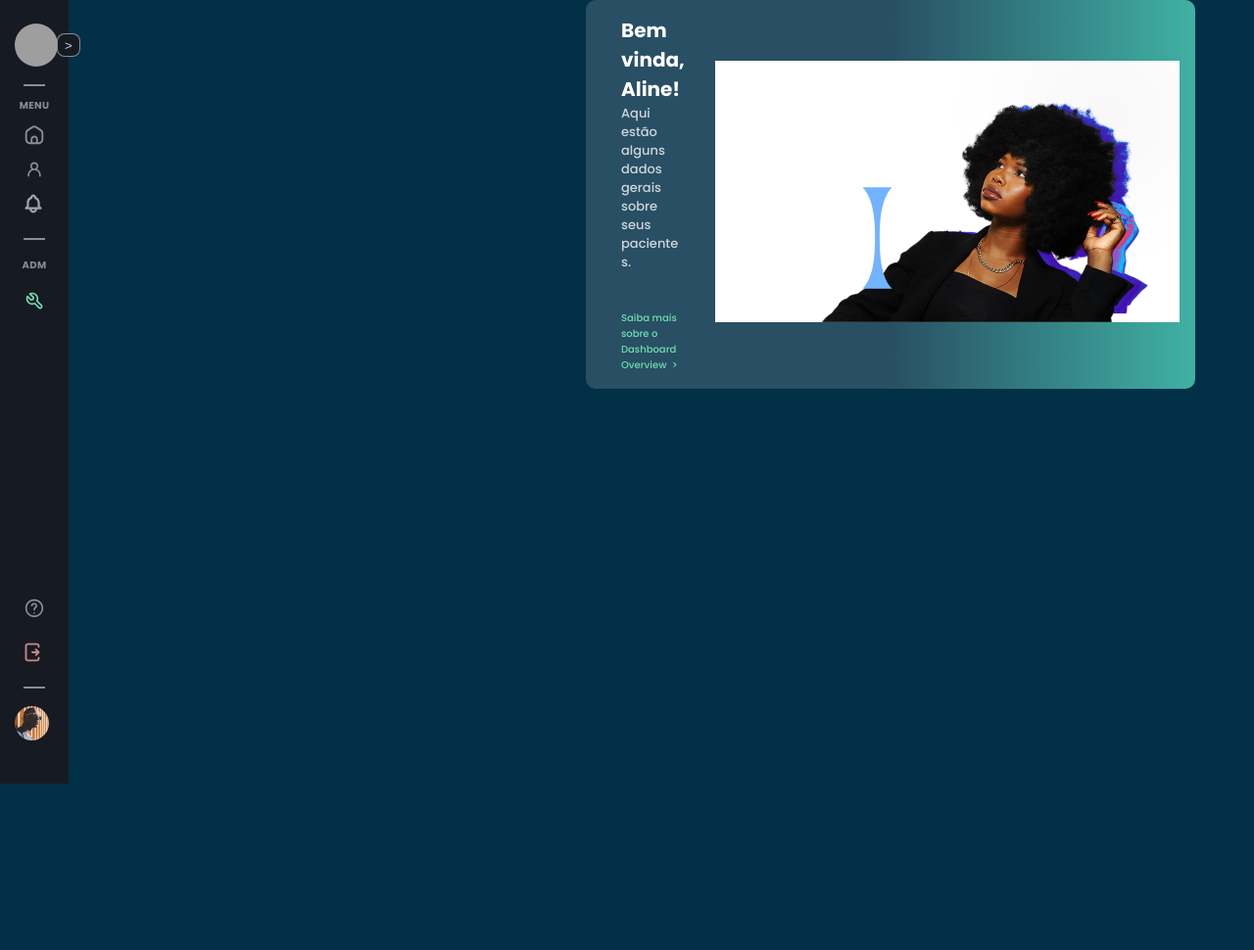
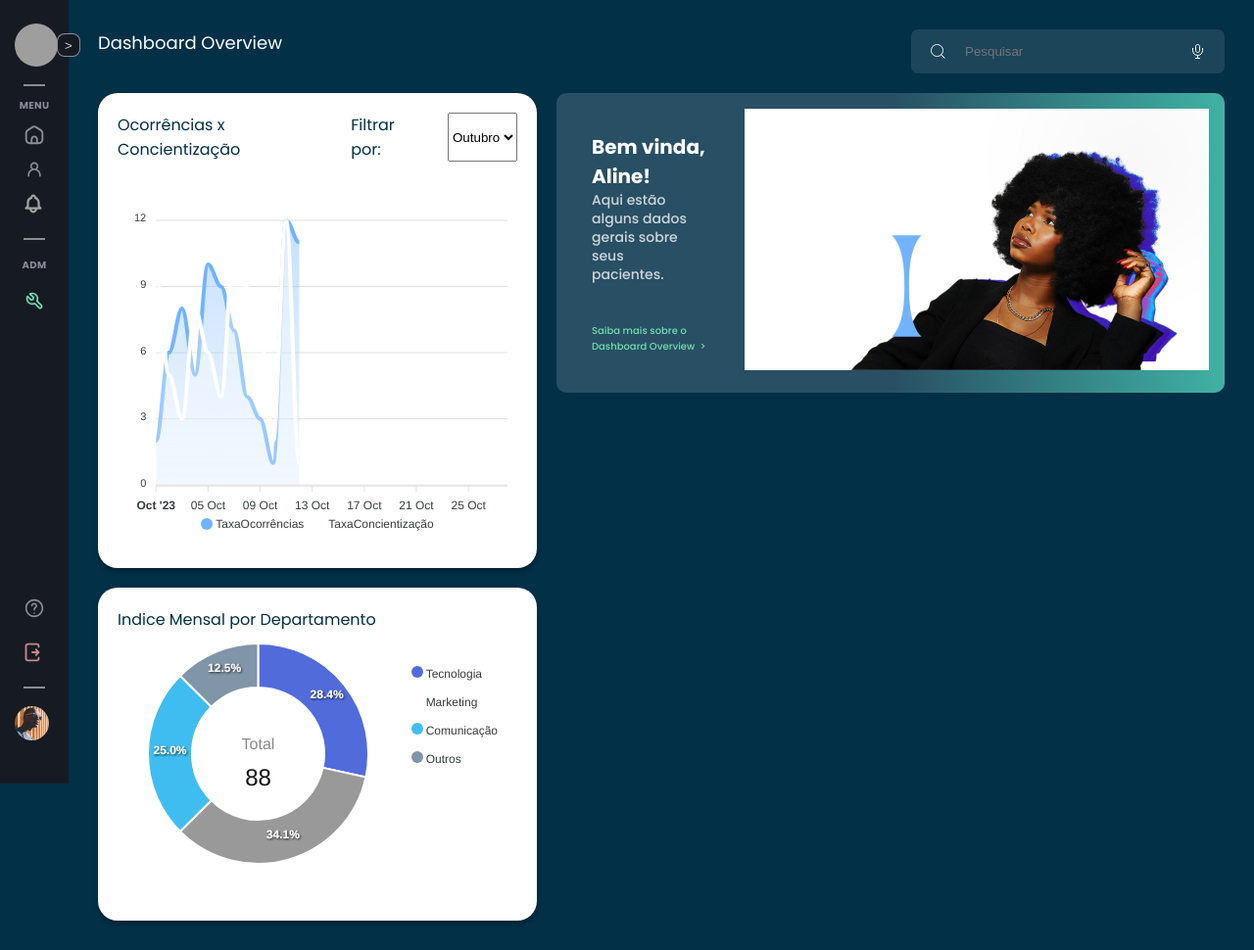
Before and after one commit to aasjunior/hacka2023, a Flask app: page / in a window 1280 px wide. Shown: the whole page at 98% size. Before the commit the page ends 800 px from the top, so only its background shows below. Run offline with Flask 3, Linux system fonts and the light colour scheme; grey boxes are pictures that could not be loaded.

Commit message:
graficos

```diff
--- a/app/controllers/routes.py
+++ b/app/controllers/routes.py
@@ -1,7 +1,16 @@
 from flask import Flask, render_template, request, redirect, url_for, session, send_file, jsonify, json
 from .utils.components import *
+from .utils.helpers import *
+from pymongo import MongoClient
 
 def init_app(app):
     @app.route("/")
     def index():
-        return render_template("dashboard.html", **components)
+        client = MongoClient(f'mongodb://localhost:27017/dbHacka')
+        print(f'CLIENTE: {client}')
+        db = client.get_default_database()
+        print(f'DB: {db}')
+        mensal = consultar_ocorrencias_mensal(db)
+        print(f'\n\nMENSAL TAXA OCORRENCIAS: {mensal}\n\n')
+
+        return render_template("dashboard.html", **components, mensal=mensal)
--- a/app/controllers/utils/helpers.py
+++ b/app/controllers/utils/helpers.py
@@ -1,24 +1,32 @@
-import cssmin
+from datetime import datetime
+import pandas as pd
 
-def minify_css():
-    css_files = [
-        'views/static/css/global.css',
-        'views/static/css/custom.css',
-        'views/static/css/progress-bar.css',
-        'views/static/css/sidebar.css',
-        'views/static/css/responsive.css'
-    ]
-    combined_css = ''
+def consultar_ocorrencias_mensal(db):
+    # Data e hora atuais
+    agora = datetime.now()
 
-    for file in css_files:
-        with open(file, 'r') as f:
-            css_content = f.read()
-            combined_css += css_content
+    # Inicializar contadores
+    taxa_ocorrencias = [2, 6, 8, 5, 10, 9, 7, 4, 3, 1, 12, 11, 6]
+    taxa_concientizacao = [10, 5, 3, 8, 6, 4, 11, 9, 7, 2, 12, 1, 6]
 
+    inicio_mes = datetime(agora.year, agora.month, 1)
+    fim_mes = datetime(agora.year + (agora.month // 12), (agora.month % 12) + 1, 1)
 
-    minified_css = cssmin(combined_css)
+    semanas_mes = pd.date_range(start=inicio_mes, end=fim_mes, freq='W')
 
-    output_file = 'views/static/css/styles.min.css'
+    # for semana in semanas_mes:
+    #     inicio_semana = semana
+    #     fim_semana = semana + pd.DateOffset(days=6)
 
-    with open(output_file, 'w') as f:
-        f.write(minified_css)
+    #     total_ocorrencia = db.Ocurrency.count_documents({})
+    #     total_concientizados = db.Ocurrency.count_documents({"concluded": True, "data_registro": {"$gte": inicio_semana, "$lte": fim_semana}})
+    #     print(f'\n\nTOTAL OCORRENCIAS: {total_ocorrencia}\n\n')
+    #     print(f'\n\nTOTAL CONCIENTIZADOS: {total_concientizados}\n\n')
+    #     print(f'\n\nFIM DE SEMANA: {fim_semana}\n\n')
+    #     taxa_ocorrencias.append(total_ocorrencia)
+    #     taxa_concientizacao.append(total_concientizados)
+
+    return {
+        "taxa_ocorrencias": taxa_ocorrencias,
+        "taxa_concientizacao": taxa_concientizacao,
+    }
--- a/app/models/db_config.py
+++ b/app/models/db_config.py
@@ -21,3 +21,4 @@ class DBConnect:
             raise Exception("Não foi possível estabelecer conexão com o MongoDB: ", err)
 
         self.db = self.client[db_name]
+        self.collection = self.db[collection_name]
--- /dev/null
+++ b/app/views/static/css/charts.css
@@ -0,0 +1,184 @@
+#annual-record .labels{
+    display: flex;
+    flex-wrap: nowrap;
+    width: 348px;
+}
+#daily-record{
+    overflow: hidden;
+}
+#g-daily {
+    position: relative;
+    padding: 0;
+    margin: auto 0;
+    overflow: hidden;
+}
+
+#g-daily .apexcharts-svg {
+    max-width: 100%;
+}
+
+#g-daily > .apexcharts-canvas {
+    height: 100%;
+    padding: 0 !important;
+}
+
+#g-daily .apexcharts-legend {
+    position: absolute;
+    top: 0;
+    right: 0;
+}
+
+#g-daily foreignObject {
+    width: 100% !important;
+    height: 100% !important;
+}
+
+#g-daily .apexcharts-pie {
+    position: relative !important;
+}
+
+
+.filterChart_bom{
+    border-radius: 10px 0px 0px 10px;
+    background-color: var(--color-green);
+}
+.filterChart_mal{
+    background-color: var(--bg-primary);
+}
+.filterChart_sem{
+    border-radius: 0px 10px 10px 0px;
+    background-color: #6C95A0;
+}
+
+[class^='filterChart']{
+    display: flex;
+    width: 116px;
+    height: 28px;
+    font-size: 12px;
+    justify-content: center;
+    align-items: center;
+
+    cursor: pointer;
+    color: var(--color-white);
+}
+
+[class^='filterChart']:hover{
+    transform: scale(1.1);
+    transition: 0.5s ease;
+}
+
+[class^='panel_'] hgroup{
+    margin: 10px 0;
+}
+
+:is([class^='panel_']) .progress-bar, .progress{
+    height: 10px;
+    border-radius: 100px;
+}
+
+:is([class^='panel_']) .progress-bar{
+    background-color: var(--color-gray);
+    margin: 10px;
+}
+
+:is([class^='panel_']) .title, .subtitle{
+    text-align: left;
+    font-size: 14px !important;
+}
+
+:is([class^='panel_']) .amount{
+    width: 50px;
+    text-align: center;
+}
+
+#accordion{
+    position: relative;
+    width: 50px;
+    height: 50px;
+    cursor: pointer;
+    background-position: bottom;
+    align-self: self-end;
+    margin-bottom: -15px;
+}
+
+.dashboard .welcome-card{
+    margin: 0;
+}
+
+.pie-wrapper {
+    position: relative;
+    display: inline-block;
+    width: 120px;
+    height: 120px;
+    text-align: center;
+  }
+
+  .pie-wrapper .label {
+    position: absolute;
+    top: 50%;
+    left: 50%;
+    transform: translate(-50%, -50%);
+    font-size: 24px;
+    font-weight: bold;
+  }
+
+  .pie-wrapper .smaller {
+    font-size: 16px;
+  }
+
+  .pie-wrapper .pie {
+    position: relative;
+    display: inline-block;
+    width: 100px;
+    height: 100px;
+    clip: rect(0, 50px, 100px, 0);
+  }
+
+  .pie-wrapper .half-circle {
+    position: absolute;
+    top: 0;
+    left: 0;
+    width: 100px;
+    height: 100px;
+    border-radius: 50%;
+    background-color: #2e9585; /* Cor do progresso */
+  }
+
+  .pie-wrapper .left-side {
+    transform: rotate(0deg);
+    clip: rect(0, 50px, 100px, 0);
+  }
+
+  .pie-wrapper .right-side {
+    transform: rotate(180deg);
+    clip: rect(0, 100px, 100px, 50px);
+  }
+
+  .pie-wrapper .shadow {
+    position: absolute;
+    top: 0;
+    left: 0;
+    width: 100%;
+    height: 100%;
+    border-radius: 50%;
+    background-color: #f3f3f3; /* Cor de fundo da barra */
+    opacity: 0.5;
+  }
+
+:is(#weight-chart, #health-chart, #sleep_chart) foreignObject {
+    display: none !important;
+}
+
+:is(#weight-chart, #health-chart) svg {
+    width: 50px !important;
+}
+
+#sleep_chart{
+    position: absolute;
+    z-index: 9998;
+}
+
+.sono-chart_label{
+    position: absolute;
+    z-index: 9999;
+}
--- a/app/views/static/css/custom.css
+++ b/app/views/static/css/custom.css
@@ -3,9 +3,8 @@
     grid-template-columns: repeat(5, 1fr);
     grid-auto-rows: auto;
     grid-template-areas:
-        "daily-record daily-record welcome welcome welcome"
-        "daily-record daily-record annual-record annual-record annual-record"
-        "single-cards single-cards monthly-record monthly-record monthly-record";
+        "monthly-record monthly-record welcome welcome welcome"
+        "daily-record daily-record welcome welcome welcome";
     gap: var(--dashboard-gap);
     align-items: start;
 }
@@ -143,3 +142,53 @@
 .hr-none{
     margin: 0px;
 }
+
+
+.input_blue{
+    border: none;
+    background: var(--color-light-blue);
+    border-radius: 100px;
+    color: var(--color-white);
+    padding-left: 20px;
+    padding-right: 20px;
+    height: 40px;
+    margin-top: 10px;
+    margin-bottom: 10px;
+}
+
+.input_dark_blue{
+    border: none;
+    background: var(--bg-primary);
+    border-radius: 100px;
+    color: var(--color-green);
+    padding-left: 20px;
+    padding-right: 20px;
+    min-width: min-content;
+    height: 40px;
+    margin-top: 10px;
+}
+
+/* SEARCH */
+
+textarea:focus, input:focus {
+    box-shadow: 0 0 0 0;
+    outline: 0;
+}
+.search{
+    width: 250px;
+    height: 45px;
+    background: none;
+    border: none;
+    padding-left: 20px;
+}
+
+.busca{
+    display: flex;
+    padding-inline: 20px;
+    border-radius: 7px;
+    background: var(--color-light-blue);
+}
+
+.search-icon:hover, .icon-micro:hover{
+    transform: scale(1.3);
+}
--- a/app/views/static/css/style.css
+++ b/app/views/static/css/style.css
@@ -2,4 +2,5 @@
 @import url(custom.css);
 @import url(progress-bar.css);
 @import url(sidebar.css);
+@import url(charts.css);
 @import url(responsive.css);
--- a/app/views/static/js/dashboard.js
+++ b/app/views/static/js/dashboard.js
@@ -4,6 +4,8 @@ let colors = {
     Marketing: "72B3FF",
     Comunicacao: "#3FBDF1",
     Outros: "#8195A8",
+    TaxaOcorrencias: "#72B3FF",
+    TaxaConcientizacao: "#FFFFFF"
   };
   var mesesAno = [
     "Janeiro",
@@ -23,13 +25,11 @@ let colors = {
   var monthly_chart;
 
   if (document.querySelector(".dashboard")) {
-    var tecnologia = parseInt(document.getElementById("tecnologia").value) ?? null;
-    var marketing = parseInt(document.getElementById("bom").value) ?? null;
-    var sem_resposta =
-      parseInt(document.getElementById("sem_resposta").value) ?? null;
+    var taxaOcorrencias = parseInt(document.getElementById("taxaOcorrencias").value) ?? null;
+    var taxaConcientizacao = parseInt(document.getElementById("taxaConcientizacao").value) ?? null;
     var mesAtual = new Date().getMonth() ?? null;
-
-
+  }
+    /*
     var datatecnologia = [2, 6, 8, 5, 10, 9, 7, 4, 3, 1, 12];
     var dataBom = [10, 5, 3, 8, 6, 4, 11, 9, 7, 2, 12];
     var dataSemResposta = [4, 2, 1, 6, 3, 5, 2, 4, 1, 6, 5];
@@ -47,28 +47,16 @@ let colors = {
     monthlyChart();
   }
 
-  if (document.querySelector(".patient-card_dash")) {
-    const weight_data =
-      parseFloat(document.getElementById("weight_data").value) ?? null;
-    const sleep_data =
-      parseFloat(document.getElementById("sleep_data").value) ?? null;
-    const health_data =
-      parseFloat(document.getElementById("health_data").value) ?? null;
-
-    weight_chart(weight_data);
-    sleep_chart(sleep_data);
-    health_chart(health_data);
-  }
-
-  function dailyRecord(tecnologia, bom, sem_resposta) {
+  */
+  function dailyRecord(tecnologia, marketing, Comunicação, outros) {
     const options = {
       chart: {
         type: "donut",
         height: "90%",
       },
-      series: [tecnologia, bom, sem_resposta],
-      colors: [colors["tecnologia"], colors["Bom"], colors["Sem_resposta"]],
-      labels: ["Humor: tecnologia", "Humor: Bom", "Sem resposta"],
+      series: [tecnologia, marketing, Comunicação, outros],
+      colors: [colors["Tecnologia"], colors["Marketing"], colors["Comunicacao"], colors["Outros"]],
+      labels: ["Tecnologia", "Marketing", "Comunicação", "Outros"],
       legend: {},
       plotOptions: {
         pie: {
@@ -109,76 +97,7 @@ let colors = {
     dailyRecord_chart.render();
   }
 
-  function annualRecord(datatecnologia, dataBom, dataSemResposta) {
-    // Cria um array com os nomes dos meses do ano
-    var meses = [];
-
-    for (var i = mesAtual - 11; i <= mesAtual; i++) {
-      var mes = (i < 0 ? 12 + i : i) % 12; // Ajusta o índice para garantir um valor entre 0 e 11
-      meses.push(mesesAno[mes].substr(0, 3));
-    }
-
-    // Define o intervalo do eixo X para exibir os meses do ano
-    var xaxisRange = {
-      min: new Date().getFullYear() - 1 + "-" + (mesAtual + 1) + "-01",
-      max: new Date().getFullYear() + "-" + (mesAtual + 1) + "-01",
-    };
-
-    // Dados iniciais do gráfico
-    var initialData = datatecnologia;
-    var initialColor = colors["tecnologia"];
-
-    var line_options = {
-      series: [
-        {
-          data: initialData,
-        },
-      ],
-      chart: {
-        id: "line-chart",
-        height: 350,
-        type: "line",
-        animations: {
-          enabled: true,
-          easing: "linear",
-          dynamicAnimation: {
-            speed: 1000,
-          },
-        },
-        toolbar: {
-          show: false,
-        },
-        zoom: {
-          enabled: false,
-        },
-      },
-      dataLabels: {
-        enabled: false,
-      },
-      stroke: {
-        curve: "smooth",
-        colors: [initialColor],
-      },
-      markers: {
-        size: 0,
-      },
-      xaxis: {
-        type: "category",
-        categories: meses,
-      },
-      yaxis: {
-        max: 12,
-      },
-      legend: {
-        show: false,
-      },
-    };
-    line_chart = new ApexCharts(
-      document.querySelector("#g-annual"),
-      line_options
-    );
-    line_chart.render();
-  }
+  dailyRecord(25, 30, 22, 11)
 
   // Filtrar o gráfico com base na label selecionada
   function filterChart(label) {
@@ -207,37 +126,25 @@ let colors = {
   }
 
   function monthlyChart() {
-    var dataTecnologia = [2, 6, 8, 5, 10, 9, 7, 4, 3, 1, 12, 11, 6];
-    var dataMarketing = [10, 5, 3, 8, 6, 4, 11, 9, 7, 2, 12, 1, 6];
-    var dataComunicacao = [4, 2, 1, 6, 3, 5, 2, 4, 1, 6, 5, 3, 2];
-    var dataOutros = [7, 3, 2, 6, 3, 5, 2, 4, 11, 6, 5, 13, 12];
+    var taxaOcorrencias = [2, 6, 8, 5, 10, 9, 7, 4, 3, 1, 12, 11];
+    var taxaConcientizacao = [10, 5, 3, 8, 6, 4, 11, 9, 7, 2, 12, 1];
     var dataTime = generateDateRange("2023-10-01", "2023-10-28");
 
     var colors = {
-      Tecnologia: "#526BDB",
-      Marketing: "72B3FF",
-      Comunicacao: "#3FBDF1",
-      Outros: "#8195A8",
+      TaxaOcorrencias: "#72B3FF",
+      TaxaConcientizacao: "#FFFFFF"
     };
 
     var monthly_options = {
       series: [
         {
-          name: "Tecnologia",
-          data: dataTecnologia,
+          name: "TaxaOcorrências",
+          data: taxaOcorrencias,
         },
         {
-          name: "Marketing",
-          data: dataMarketing,
-        },
-        {
-          name: "Comunicacao",
-          data: dataComunicacao,
-        },
-        {
-          name: "Outros",
-          data: dataOutros,
-        },
+          name: "TaxaConcientização",
+          data: taxaConcientizacao,
+        }
       ],
       chart: {
         height: 350,
@@ -261,7 +168,7 @@ let colors = {
           format: "dd/MM/yy",
         },
       },
-      colors: [colors["Tecnologia"], colors["Marketing"], colors["Comunicacao"], colors["Outros"]],
+      colors: [colors["TaxaOcorrencias"], colors["TaxaConcientizacao"]],
     };
 
     var monthly_chart = new ApexCharts(
@@ -271,6 +178,7 @@ let colors = {
     monthly_chart.render();
   }
 
+  monthlyChart();
   function generateRandomData(count) {
     var data = [];
     for (var i = 0; i < count; i++) {
--- a/app/views/static/js/index.js
+++ b/app/views/static/js/index.js
@@ -17,8 +17,7 @@ document.addEventListener("DOMContentLoaded", function () {
   /////////////////////////////////////////////////////////////////////////////////////////////////////////////////////////////////
   // SIDEBAR
   let sidebar = document.querySelectorAll(".sidebar") ?? null;
-  const btnSidebarCollapse =
-    document.querySelector(".sidebar-collapse") ?? null;
+  const btnSidebarCollapse = document.querySelector(".sidebar-collapse") ?? null;
   const btnSidebarExpand = document.querySelector(".sidebar-expand") ?? null;
   const sidebarCollapsed = document.querySelector("#sidebar-collapsed") ?? null;
   const sidebarExpanded = document.querySelector("#sidebar-expanded") ?? null;
@@ -41,72 +40,7 @@ document.addEventListener("DOMContentLoaded", function () {
   if (progressBar != null) {
     updateProgressBar(progressBar);
   }
-
-  const uploadPicture = document.getElementById("upload-picture") ?? null;
-  if (uploadPicture != null) {
-    uploadPicture.addEventListener("change", function (event) {
-      var input = event.target;
-      var reader = new FileReader();
-
-      reader.onload = function () {
-        var dataURL = reader.result;
-        var preview = document.getElementById("preview");
-        preview.src = dataURL;
-      };
-
-      if (input.files && input.files[0]) {
-        reader.readAsDataURL(input.files[0]);
-      }
-    });
-  }
-  //add medicamento
-
-  const add_medicamento = document.querySelector("#add-medicamento") ?? null;
-  const novo_medicamento = document.querySelector("#novo-medicamento") ?? null;
-
-  if (add_medicamento != null) {
-    add_medicamento.addEventListener("click", function () {
-      novo_medicamento.innerHTML +=
-        "<div class='d-flex vertical-center mt-20'>" +
-        "<div class='col mr-20'>" +
-        "<label class='lbl-green fs-14 ml-10' for=''>Medicamento</label>" +
-        "<input class='input_med' type='text' name='medicamento-prescrito[]'>" +
-        "</div>" +
-        "<div class='col'>" +
-        "<label for='' class='lbl-green fs-14 ml-10'>Qtde</label>" +
-        "<input class='input_n_med' type='number' name='qtde-medicamento[]'>" +
-        "</div>" +
-        "<img class='icon-add' onclick='removerParagrafo(this.parentNode)' src='static/imgs/icons/delete.svg' alt='Icone Deletar'>" +
-        "</div>";
-    });
-  }
-
-  // adicionando lembrete
-  const add_lembrete = document.querySelector("#add-lembrete") ?? null;
-  const novo_lembrete = document.querySelector("#novo-lembrete") ?? null;
-
-  if (add_lembrete != null) {
-    add_lembrete.addEventListener("click", function () {
-      novo_lembrete.innerHTML +=
-        "<div class='d-flex mt-20'>" +
-        "<div class='col mr-20'>" +
-        "<label class='lbl-green fs-14 ml-10' for=''>Hora</label>" +
-        "<input class='hr' type='time' name='hora-lembrete[]'>" +
-        "</div>" +
-        "<div id='select-medicamento' class='col'>" +
-        "<label class='lbl-green fs-14 ml-10' for=''> Medicamento </label>" +
-        "<select id='' class='input_med lbl-white' name='lembrete-medicamento[]'>" +
-        "<option class='lbl-green' value='op1'>Puxar remédio add acima</option>" +
-        "<option class='lbl-green' value='op2'>Puxar remédio add acima</option>" +
-        "<option class='lbl-green' value='op3'>Puxar remédio add acima</option>" +
-        "</select>" +
-        "</div>" +
-        "<img class='icon-add' onclick='removerParagrafo(this.parentNode)' src='static/imgs/icons/delete.svg' alt='Icone Deletar'>" +
-        "</div>";
-    });
-  }
-});
-
+})
 //PROGRESS BAR
 function updateProgressBar(progressBar) {
   const currentPage = window.location.pathname.split("/").pop();
@@ -133,30 +67,6 @@ function removerParagrafo(paragrafo) {
   paragrafo.remove();
 }
 
-//funcao para mostrar senha
-$(document).ready(function () {
-  var senha = $("#senha");
-  var olho = $("#olho");
-  var eyeOpenIcon = "static/imgs/icons/eye-open.svg";
-  var eyeClosedIcon = "static/imgs/icons/eye-closed.svg";
-
-  olho.click(function () {
-    if (senha.attr("type") === "password") {
-      senha.attr("type", "text");
-      olho.attr("src", eyeClosedIcon);
-    } else {
-      senha.attr("type", "password");
-      olho.attr("src", eyeOpenIcon);
-    }
-  });
-
-  // Restaurar o campo de senha quando o cursor sair do ícone do olho
-  olho.mouseleave(function () {
-    senha.attr("type", "password");
-    olho.attr("src", eyeOpenIcon);
-  });
-});
-
 function resizeDashboard() {
   let dashboard = document.querySelector(".dashboard") ?? null;
   let dashboardWidth = dashboard.offsetWidth ?? null;
@@ -166,106 +76,6 @@ function resizeDashboard() {
   } else {
     dashboard.classList.remove("responsive");
   }
-}
-
-function submitForm(event, route, formID) {
-  event.preventDefault();
-
-  // criar um objeto FormData
-  var data = new FormData($(formID)[0]);
-
-  $.ajax({
-    url: route,
-    type: "POST",
-    data: data,
-
-    // definir o contentType e o processData como false
-    contentType: false,
-    processData: false,
-    success: function (response) {
-      if (route == "/valida-login" && response == "success") {
-        window.location.href = "/dashboard";
-      } else if (
-        (route === "/create-monitor" || route === "/update-monitor") &&
-        response == "success"
-      ) {
-        window.location.href = "/consulta-monitores";
-      } else {
-        showAlert(response);
-      }
-    },
-    error: function (jqXHR, textStatus, errorThrown) {
-      var msg = "Ocorreu um erro: " + errorThrown;
-      showAlert(msg);
-    },
-  });
-}
-
-function showAlert(msg) {
-  alert(msg);
-}
-
-$("form").on("submit", function (event) {
-  var form = $(this);
-  if (form.length > 0) {
-    var route = form.attr("action");
-    var formId = "#" + form.attr("id");
-    var allFieldsFilled = true;
-    form
-      .find("input[required], select[required], textarea[required]")
-      .each(function () {
-        if ($(this).val() === "") {
-          allFieldsFilled = false;
-          return false;
-        }
-      });
-
-    if (allFieldsFilled) {
-      if (
-        route != "/paciente-dados" &&
-        route != "/paciente-diagnostico" &&
-        route != "/paciente-familiar"
-      ) {
-        submitForm(event, route, formId);
-      }
-    } else {
-      // Nem todos os campos obrigatórios foram preenchidos, cancela o envio do formulário e exibe um alerta
-      event.preventDefault();
-      showAlert("Por favor, preencha todos os campos obrigatórios.");
-    }
-  }
-});
-
-//pagination in consulta-monitores.html
-function loadNextPage(pageNum) {
-  var nextPage = parseInt(pageNum) + 1;
-  window.location.href = "/pagina/" + nextPage;
-}
-
-if (document.querySelector(".carousel")) {
-  let carousel = [...document.querySelectorAll(".carousel")];
-  scrollLeftRight(carousel);
-}
-
-function scrollLeftRight(carousel) {
-  carousel.forEach((item, i) => {
-    let previousButton = [...document.querySelectorAll(".leftButton")];
-    let nextButton = [...document.querySelectorAll(".rightButton")];
-    let wrapperDimensions = item.getBoundingClientRect();
-    let wrapperWidth = wrapperDimensions.width;
-
-    previousButton[i].addEventListener("click", () => {
-      item.scrollLeft -= wrapperWidth * 1.5;
-    });
-
-    nextButton[i].addEventListener("click", () => {
-      item.scrollLeft += wrapperWidth * 1.5;
-    });
-  });
-}
-
-if (document.querySelector(".section-risco")) {
-  updateSectionWidth();
 }
 
 function updateSectionWidth() {
@@ -279,21 +89,5 @@ function updateSectionWidth() {
   }
   let sectionRisco = document.querySelector(".container");
   sectionRisco.style.maxWidth = `calc(100vw - ${sidebarWidth}px)`;
-  console.log(sidebarWidth);
+  console.log(sidebarWidth)
 }
-
-function excluirMonitor(id) {
-  if (confirm("Deseja realmente excluir este monitor?")) {
-    $.ajax({
-      url: "/delete-monitor/" + id,
-      type: "GET",
-      success: function (response) {
-        // Exclusão bem-sucedida, recarregar a página
-        location.reload();
-      },
-      error: function (xhr, status, error) {
-        alert("Erro ao excluir o monitor. Por favor, tente novamente.");
-      },
-    });
-  }
-}
--- a/app/views/templates/blades/header.html
+++ b/app/views/templates/blades/header.html
@@ -4,6 +4,9 @@
     <meta charset="UTF-8">
     <meta name="viewport" content="width=device-width, initial-scale=1.0">
     <link rel="stylesheet" href="{{ url_for('static',filename='css/style.css') }}">
+    <link rel="stylesheet" href="https://cdnjs.cloudflare.com/ajax/libs/font-awesome/5.15.3/css/all.min.css">
+    <script src="{{ url_for('static',filename='js/apexcharts.js') }}"></script>
+    <script src="{{ url_for('static',filename='js/jquery-3.6.0.min.js') }}"></script>
     <title>Dashboard</title>
 </head>
 <body>
--- a/app/views/templates/dashboard.html
+++ b/app/views/templates/dashboard.html
@@ -2,6 +2,14 @@
 <div class="wrapper row">
     {{ sidebar() | safe }}
     <main class="w-100">
+        <header class="header row space-between w-auto m-30 mt-30">
+        <h1 class="title">Dashboard Overview</h1>
+        <form class="busca" action="">
+            <img class="search-icon" src="{{ url_for('static', filename='imgs/icons/search.svg') }}" alt="Search Icon">
+            <input class="search lbl-white" type="search" placeholder="Pesquisar">
+            <img class="icon-micro" src="{{ url_for('static', filename='imgs/icons/microphone.svg') }}" alt="Search Icon">
+        </form>
+    </header>
         <section class="dashboard m-30 mb-30">
             <section class="welcome-card row space-between vertical-center m-30">
                 <div class="col p-inline-20">
@@ -13,9 +21,27 @@
                     <img src="{{ url_for('static', filename='imgs/nya.jpg') }}" alt="Nya" class="nyaFig">
                 </div>
             </section>
+            <section id="monthly-record" class="card">
+                <input type="hidden" id="taxaOcorrencias" value="{{ mensal.taxa_ocorrencias|tojson }}">
+                <input type="hidden" id="taxaConcientizacao" value="{{ mensal.taxa_concientizacao|tojson }}">
+                <div class="row space-between">
+                    <h2 class="title">Ocorrências x Concientização</h2>
+                    <div class="row">
+                        <h2 class="title mr-20">Filtrar por:</h2>
+                        <select name="lbl_mes" id="lbl_mes">
+                            <option value="Outubro">Outubro</option>
+                        </select>
+                    </div>
+                </div>
+                <div id="g-monthly" class="graph mt-30"></div>
+            </section>
+            <section id="daily-record" class="card col relative">
+                <h2 class="title">Indice Mensal por Departamento</h2>
+                <div id="g-daily" class="mt-30 relative"></div>
+            </section>
         </section>
     </main>
 </div>
 
-<script src="{{ url_for('static', filename='js/dashboard.js') }}"></script>
+<script src="{{ url_for('static', filename='js/dashboard.js') }}">monthlyChart()</script>
 {% include 'blades/footer.html' %}
```
Also changed, not shown: app/models/Ocorrencias.py (added, +14 -0 lines).
